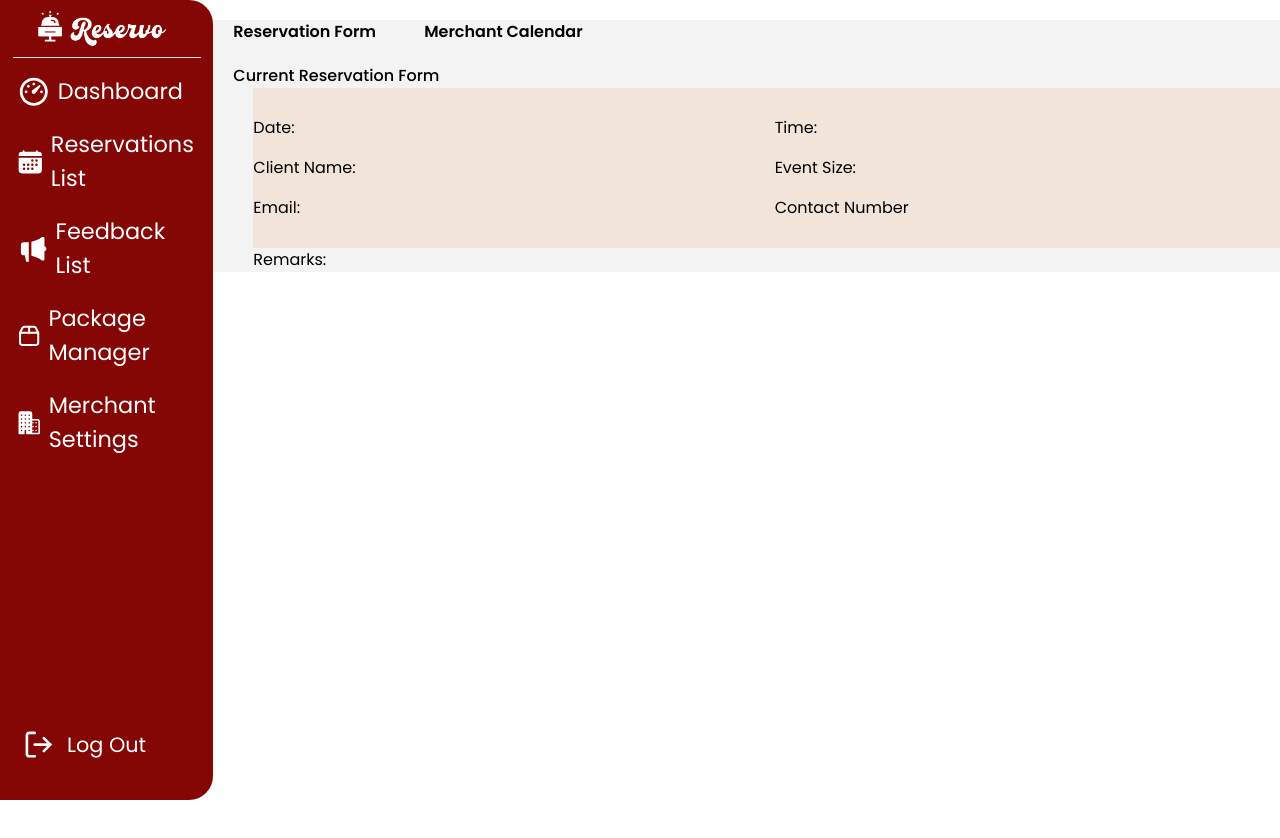
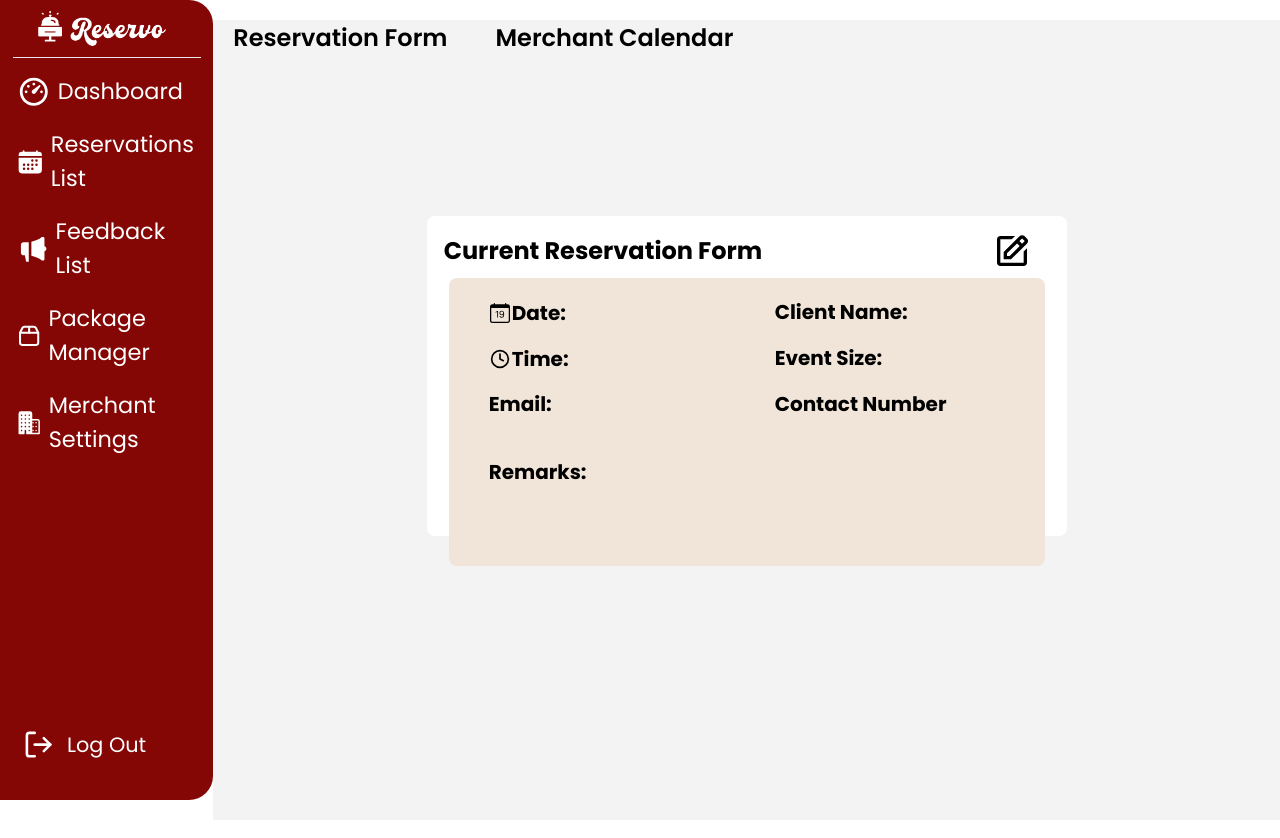
Before and after one commit to EXEcuted-tech/reservo-web, a React (Create React App) app: page /reservationManager in a window 1280 px wide. Shown: the top 838 px of the page. Before the commit the page ends 800 px from the top, so only its background shows below. Built offline with nearby package versions, Linux system fonts and the light colour scheme.

Commit message:
UI changes
polishing no functions yet

```diff
--- a/src/pages/merchant/reservationManager/reservationManager.tsx
+++ b/src/pages/merchant/reservationManager/reservationManager.tsx
@@ -1,31 +1,66 @@
 import React from 'react'
-import {GrNotes} from 'react-icons/gr'
+import {BsCalendarDate} from 'react-icons/bs'
+import {FiClock} from 'react-icons/fi'
+import {BiEdit} from 'react-icons/bi'
 
 const reservationManager = () => {
   return (
-    <div className='font-poppins bg-[#F3F3F3]'>
+    <div className='h-screen font-poppins bg-[#F3F3F3] '>
 
         <nav className="flex sm:justify-left space-x-4 mt-5 ml-5 gap-x-8">
             {[
               ['Reservation Form', 'reservationManager'],
               ['Merchant Calendar', 'merchantCalendar'],
             ].map(([title, url]) => (
-              <a href={url} className="font-xl font-semibold hover:underline decoration-red cursor: pointer ">{title}</a>
+              <a href={url} className="font-xl text-[1.5em] font-semibold hover:underline cursor: pointer ">{title}</a>
             ))}
         </nav>
-        <div className='bg-[#FFFFF]'>
-            <h1 className='font-medium mt-5 ml-5'>Current Reservation Form</h1>
+
+        <div className='flex items-center flex-col  h-full '>
+            <div className='rounded-lg bg-[#FFFFFF] mt-40 h-2/5 w-3/5 p-2'>
+                <table className='w-full'>
+                    <tbody>
+                      <tr>
+                        <td>
+                          <h1 className='text-[1.5em] font-bold m-2 mr-2'>Current Reservation Form</h1>
+                        </td>
+                        <td className='items-end p-0 m-0'>
+                          <BiEdit size= {40} className='text-black p-0 cursor: pointer'/>
+                        </td>
+                      </tr>
+                    </tbody>
+                </table>
+                <div className='flex items-center mx-3.5'>
+                  <div className='bg-[#F0E5D8] h-72 w-full pt-5 rounded-lg font-bold '>
+
+                      <div className="  ml-10 grid grid-cols-2 gap-4  text-xl content-center ...">
                         <div>
-                <div className=" bg-[#F0E5D8] ml-10 h-40 grid grid-cols-2 gap-4 content-center ...">
-                  <div><h3>Date:</h3></div>
-                  <div><h3>Time:</h3></div>
+                          <table>
+                              <tbody>
+                                <tr>
+                                  <td><BsCalendarDate className='text-black'/></td>
+                                  <td><h3>Date:</h3></td>
+                                </tr>
+                              </tbody>
+                          </table>
+                        </div>
                         <div><h3>Client Name:</h3></div>
+                        <div>
+                          <table>
+                              <tbody>
+                                <tr>
+                                  <td><FiClock className='text-black'/></td>
+                                  <td><h3>Time:</h3></td>
+                                </tr>
+                              </tbody>
+                          </table>
+                        </div>
                         <div><h3>Event Size:</h3></div>
                         <div><h3>Email:</h3></div>
                         <div><h3>Contact Number</h3></div>
                       </div>
-                <div className="ml-10">
-                  <h3>Remarks:</h3>
+                      <div className='m-10 text-xl h-[500]'><h3>Remarks:</h3></div>
+                  </div>
                 </div>
             </div>
         </div>
```
Lines whose indentation alone changed are shown as unchanged.
